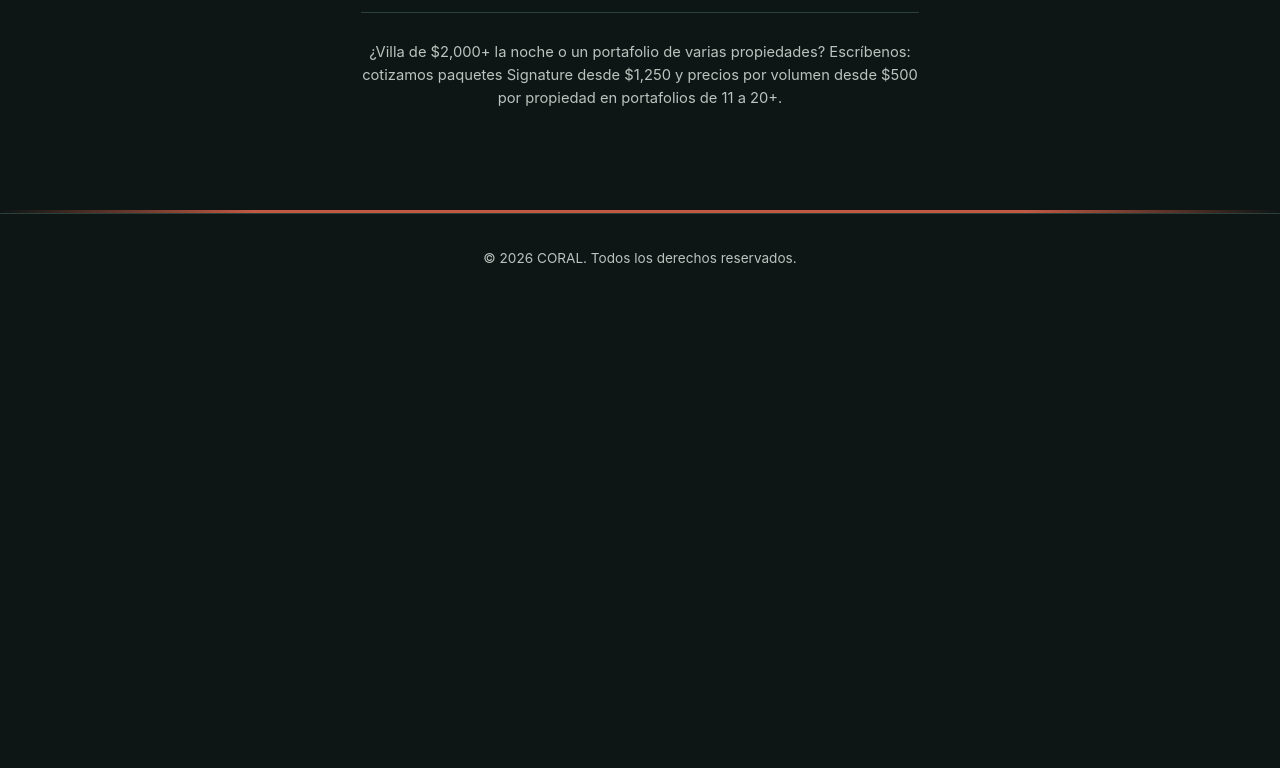
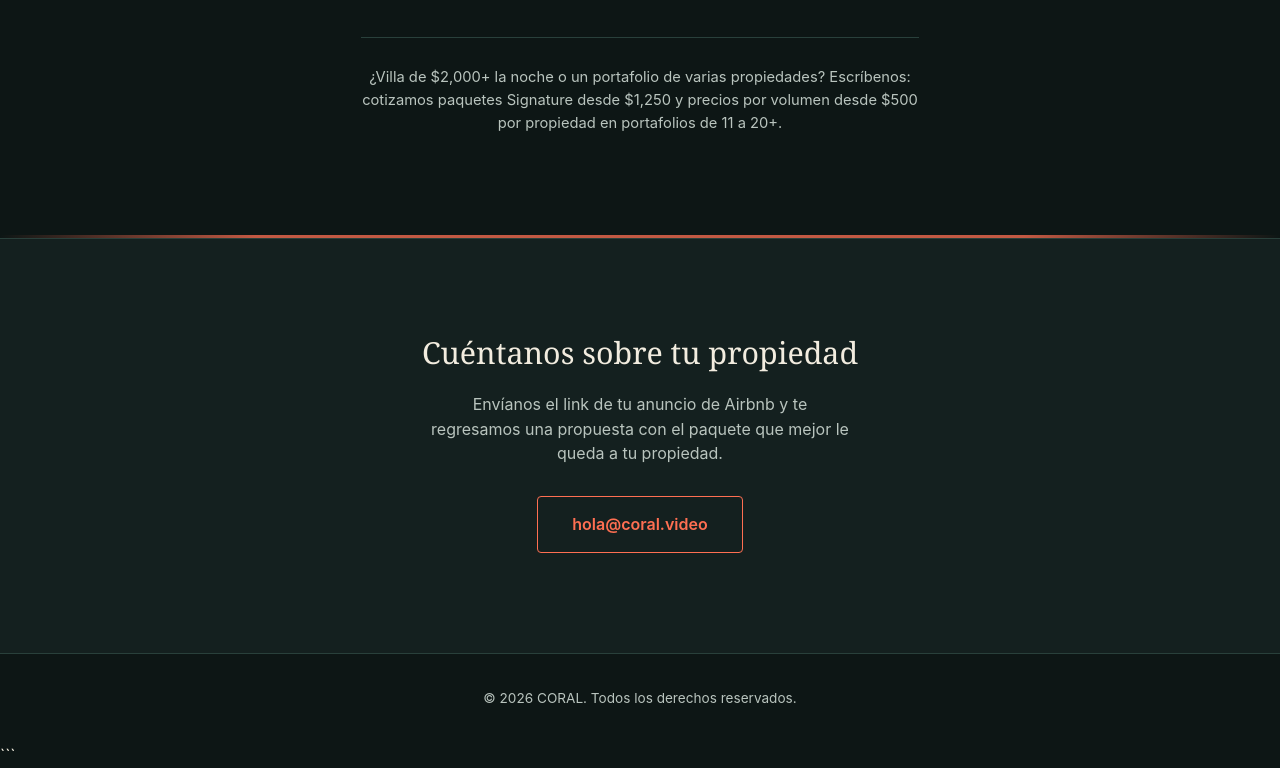
Before and after one commit to edugbaa/-aat-mockup-edugbaa, a plain HTML site: page index.html in a window 1280 px wide. Shown: the part 1682-2450 px from the top of the page. Before the commit the page ends 1985 px from the top, so only its background shows below. Drawn offline with Linux system fonts and the light colour scheme.

Commit message:
Update index.html

````diff
--- a/index.html
+++ b/index.html
@@ -1,3 +1,4 @@
+```html
 <!DOCTYPE html>
 <html lang="es">
 <head>
@@ -241,6 +242,36 @@
   }
 
   /* FOOTER */
+  .contact {
+    padding: 90px 6% 100px;
+    text-align: center;
+    background: var(--bg-soft);
+    border-top: 1px solid var(--line);
+  }
+
+  .contact h2 {
+    font-size: 1.9rem;
+    margin-bottom: 16px;
+  }
+
+  .contact p {
+    color: var(--sand-dim);
+    max-width: 42ch;
+    margin: 0 auto 30px;
+  }
+
+  .contact .btn {
+    background: transparent;
+    color: var(--coral);
+    border: 1px solid var(--coral);
+  }
+
+  .contact .btn:hover,
+  .contact .btn:focus-visible {
+    background: var(--coral);
+    color: #17110D;
+  }
+
   footer {
     border-top: 1px solid var(--line);
     padding: 34px 6%;
@@ -315,9 +346,16 @@
 
 <div class="letterbox"></div>
 
-<footer id="contacto">
+<section class="contact" id="contacto">
+  <h2>Cuéntanos sobre tu propiedad</h2>
+  <p>Envíanos el link de tu anuncio de Airbnb y te regresamos una propuesta con el paquete que mejor le queda a tu propiedad.</p>
+  <a href="mailto:hola@coral.video" class="btn">hola@coral.video</a>
+</section>
+
+<footer>
   &copy; 2026 CORAL. Todos los derechos reservados.
 </footer>
 
 </body>
 </html>
+```
````
